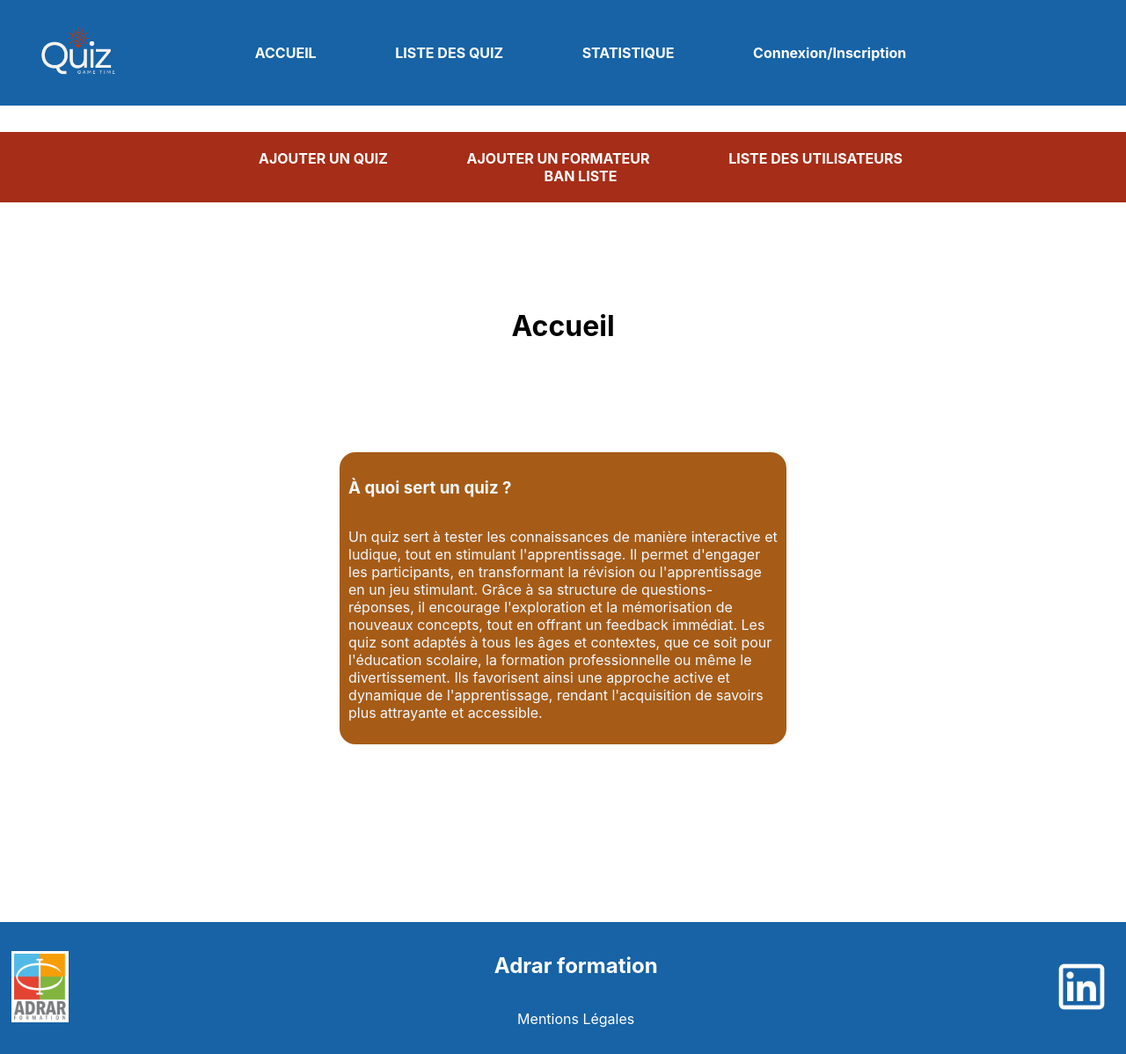
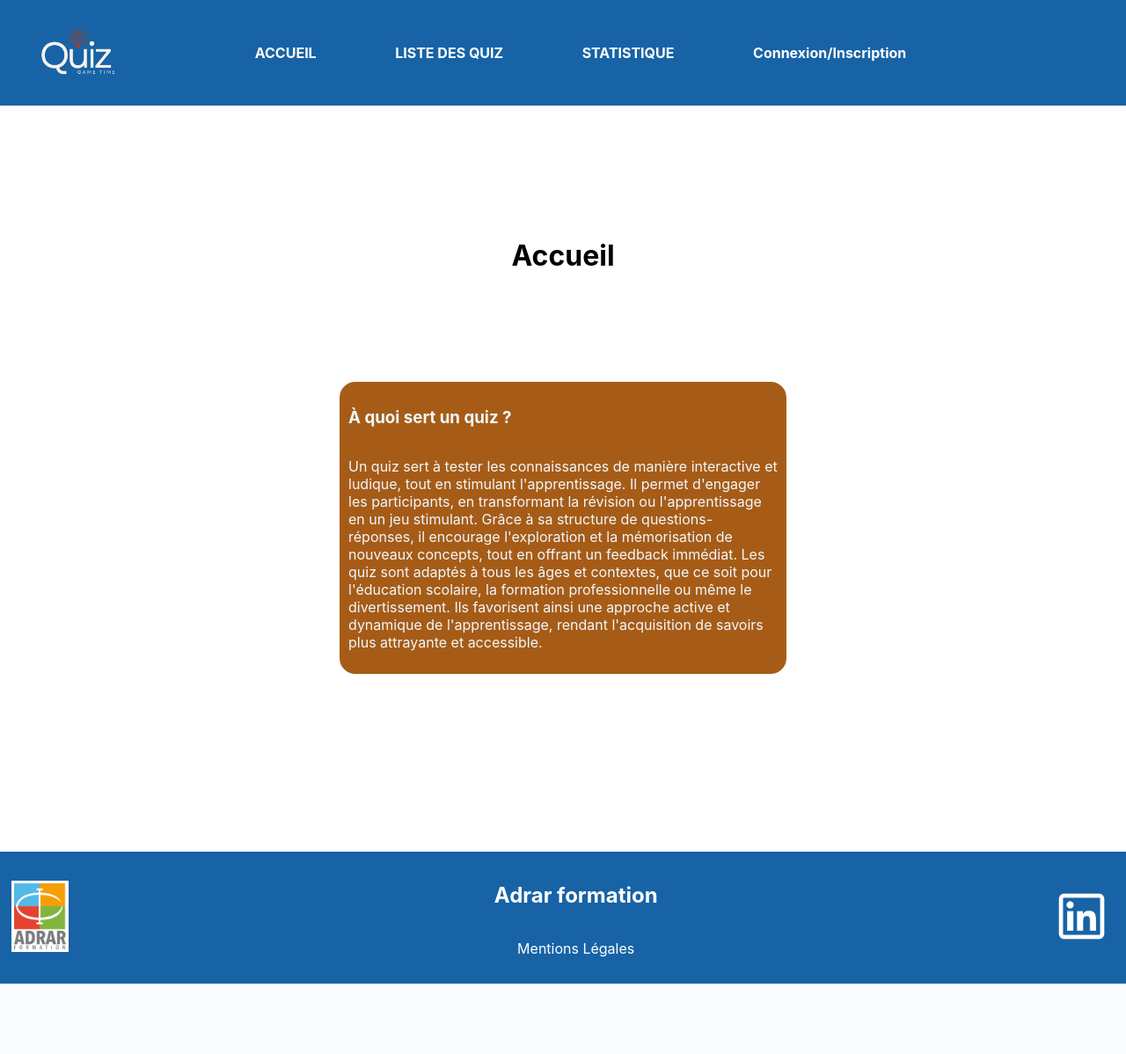
Before and after one commit to MaximeCrq/MFS, a PHP site: page /MFS/ in a window 1280 px wide. Shown: the whole page at 88% size. After the commit the page ends 1118 px from the top, so only its background shows below. Run offline with PHP 8.4, Linux system fonts and the light colour scheme.

Commit message:
modif header

```diff
--- a/view/view_header.php
+++ b/view/view_header.php
@@ -24,7 +24,7 @@
             <a id="lien_logo_compte" href="/MFS/compte" class="<?php echo $header->getClassNav(); ?>"><img id="logo_compte" src="./image/icon_login1.png"></a>
         </nav>
         <nav id='nav_bar_2'>
-            <ul ">
+            <ul class="<?php echo $header->getClassUser(); ?>">
                 <li><a href="/MFS/ajout_quiz">AJOUTER UN QUIZ</a></li>
                 <li><a href="/MFS/ajout_formateur">AJOUTER UN FORMATEUR</a></li>
                 <li><a href="/MFS/liste_utilisateur">LISTE DES UTILISATEURS</a></li>
```
